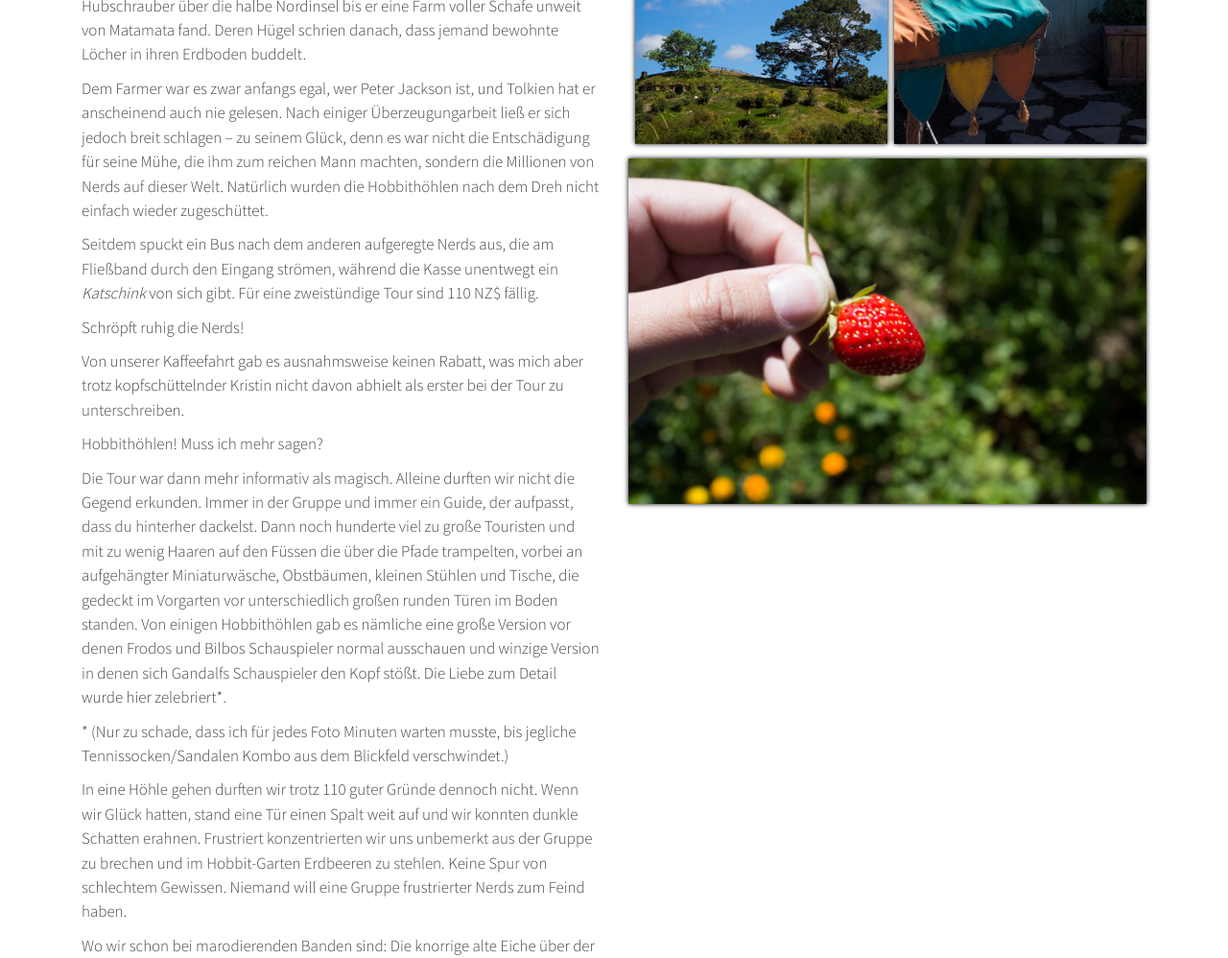
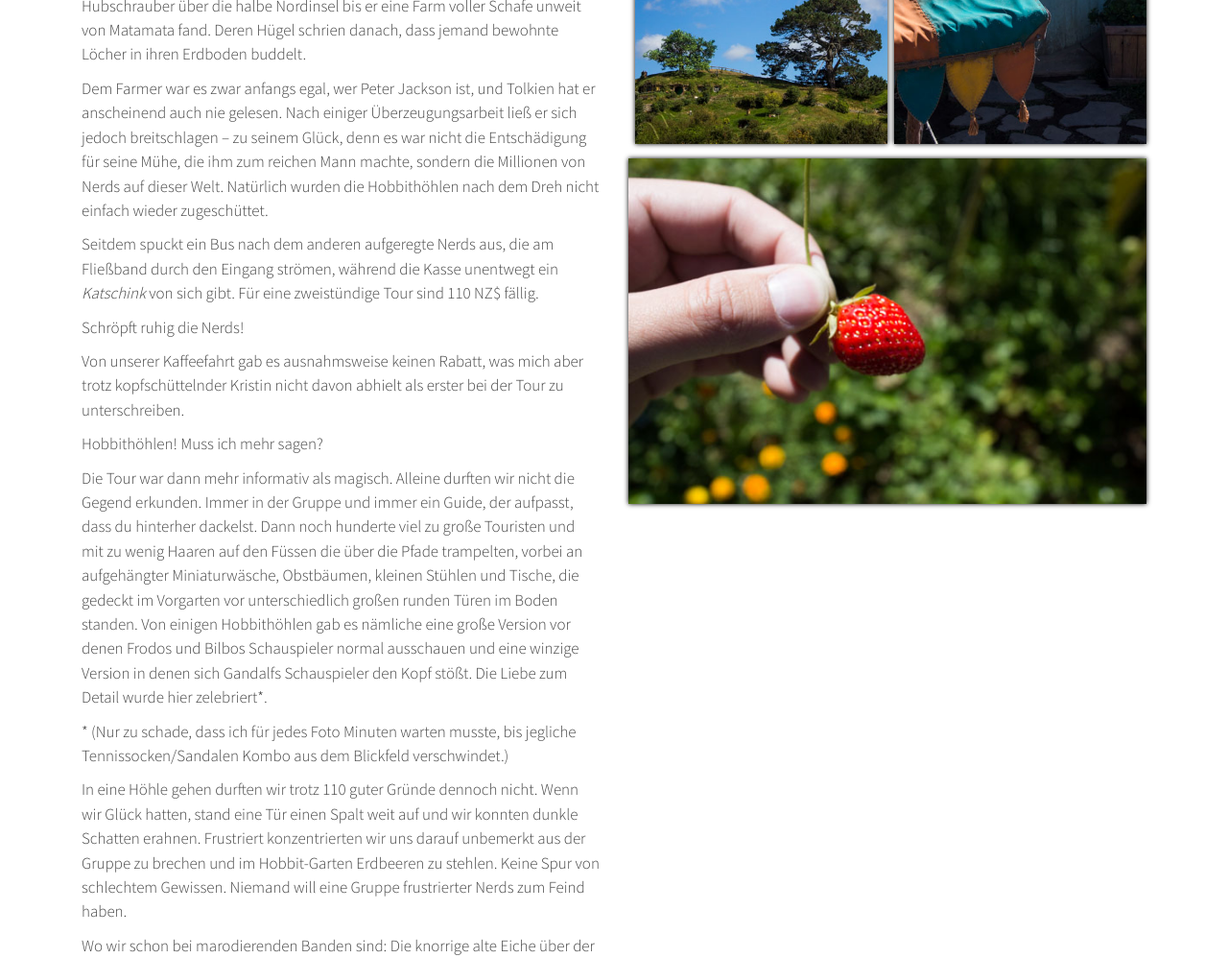
Before and after one commit to maerch/maerchiquidi, a Jekyll site: the page built from _posts/2014-03-03-hobbiton.md, in a window 1280 px wide and 1400 px high, scrolled down 661 px. Shown: the part 179-1177 px from the top of the window at 96% size. Built offline with Jekyll 4.4.1, drawn with Linux system fonts in a browser that asks for light colours; nearby versions of some CDN libraries; comment, search, counter and statistics services are not loaded.

Commit message:
Last changes

```diff
--- a/_posts/2014-03-03-hobbiton.md
+++ b/_posts/2014-03-03-hobbiton.md
@@ -1,19 +1,19 @@
 ---
 layout: posting
-title: Löcher
+title: Erdlöcher
 city: Matamata
 country: New Zealand
 longitude: 175.776461
 latitude: -37.810880
 travelled: {}
-excerpt: Über ein Loch im Boden in dem ein Hobbit lebte und perlzige Füße, als auch Erdbeeren und eine viertel Million falsche Blätter.
+excerpt: Über ein Loch im Boden in dem ein Hobbit lebte und perlzige Füße, als auch Erdbeeren und eine viertel Million falscher Blätter.
 ---
 
 Nachdem Peter Jackson es leid war Filme über crack-süchtige Plüschhasen mit Syphilis zu drehen, widmete er sich größeren Aufgaben. Der Schritt zu Herr der Ringe ist überraschend -- oder auch nicht, denn als bekanntester Filmregisseur aus Neuseeland, kannte er das Land sehr gut, das Tolkien besucht haben muss, bevor er die Welt um Mittelerde beschrieb.
 
 Die Suche nach manchen Kulissen war mehr als offensichtlich -- Mount Ngauruhoe ist nunmal der perfekte Mount Doom -- für andere brauchte es ein wenig länger: Das Auenland braucht Hügel, Bäume und Weiden, aber keine Strommästen oder Häuser im Hintergrund. Jackson flog mit einem Hubschrauber über die halbe Nordinsel bis er eine Farm voller Schafe unweit von Matamata fand. Deren Hügel schrien danach, dass jemand bewohnte Löcher in ihren Erdboden buddelt.
 
-Dem Farmer war es zwar anfangs egal, wer Peter Jackson ist, und Tolkien hat er anscheinend auch nie gelesen. Nach einiger Überzeugungarbeit ließ er sich jedoch breit schlagen -- zu seinem Glück, denn es war nicht die Entschädigung für seine Mühe, die ihm zum reichen Mann machten, sondern die Millionen von Nerds auf dieser Welt. Natürlich wurden die Hobbithöhlen nach dem Dreh nicht einfach wieder zugeschüttet.
+Dem Farmer war es zwar anfangs egal, wer Peter Jackson ist, und Tolkien hat er anscheinend auch nie gelesen. Nach einiger Überzeugungsarbeit ließ er sich jedoch breitschlagen -- zu seinem Glück, denn es war nicht die Entschädigung für seine Mühe, die ihm zum reichen Mann machte, sondern die Millionen von Nerds auf dieser Welt. Natürlich wurden die Hobbithöhlen nach dem Dreh nicht einfach wieder zugeschüttet.
 
 Seitdem spuckt ein Bus nach dem anderen aufgeregte Nerds aus, die am Fließband durch den Eingang strömen, während die Kasse  unentwegt ein *Katschink* von sich gibt. Für eine zweistündige Tour sind 110 NZ$ fällig.
 
@@ -23,10 +23,10 @@
 
 Hobbithöhlen! Muss ich mehr sagen?
 
-Die Tour war dann mehr informativ als magisch. Alleine durften wir nicht die Gegend erkunden. Immer in der Gruppe und immer ein Guide, der aufpasst, dass du hinterher dackelst. Dann noch hunderte viel zu große Touristen und mit zu wenig Haaren auf den Füssen die über die Pfade trampelten, vorbei an aufgehängter Miniaturwäsche, Obstbäumen, kleinen Stühlen und Tische, die gedeckt im Vorgarten vor unterschiedlich großen runden Türen im Boden standen. Von einigen Hobbithöhlen gab es nämliche eine große Version vor denen Frodos und Bilbos Schauspieler normal ausschauen und winzige Version in denen sich Gandalfs Schauspieler den Kopf stößt. Die Liebe zum Detail wurde hier zelebriert\*.
+Die Tour war dann mehr informativ als magisch. Alleine durften wir nicht die Gegend erkunden. Immer in der Gruppe und immer ein Guide, der aufpasst, dass du hinterher dackelst. Dann noch hunderte viel zu große Touristen und mit zu wenig Haaren auf den Füssen die über die Pfade trampelten, vorbei an aufgehängter Miniaturwäsche, Obstbäumen, kleinen Stühlen und Tische, die gedeckt im Vorgarten vor unterschiedlich großen runden Türen im Boden standen. Von einigen Hobbithöhlen gab es nämliche eine große Version vor denen Frodos und Bilbos Schauspieler normal ausschauen und eine winzige Version in denen sich Gandalfs Schauspieler den Kopf stößt. Die Liebe zum Detail wurde hier zelebriert\*.
 
 \* (Nur zu schade, dass ich für jedes Foto Minuten warten musste, bis jegliche Tennissocken/Sandalen Kombo aus dem Blickfeld verschwindet.)
 
-In eine Höhle gehen durften wir trotz 110 guter Gründe dennoch nicht. Wenn wir Glück hatten, stand eine Tür einen Spalt weit auf und wir konnten dunkle Schatten erahnen. Frustriert konzentrierten wir uns unbemerkt aus der Gruppe zu brechen und im Hobbit-Garten Erdbeeren zu stehlen. Keine Spur von schlechtem Gewissen. Niemand will eine Gruppe frustrierter Nerds zum Feind haben.
+In eine Höhle gehen durften wir trotz 110 guter Gründe dennoch nicht. Wenn wir Glück hatten, stand eine Tür einen Spalt weit auf und wir konnten dunkle Schatten erahnen. Frustriert konzentrierten wir uns darauf unbemerkt aus der Gruppe zu brechen und im Hobbit-Garten Erdbeeren zu stehlen. Keine Spur von schlechtem Gewissen. Niemand will eine Gruppe frustrierter Nerds zum Feind haben.
 
 Wo wir schon bei marodierenden Banden sind: Die knorrige alte Eiche über der Beutlin-Höhle ist übrigens gar kein echter Baum und wurde in studentischer Handarbeit mit gut einer Viertel-Million künstlicher Blätter aus Taiwan bestückt. Da der Wind einige davon durch die Gegend pustet und ich lange Arme habe, die durch die kleinen Zäune greifen können, bin ich jetzt stolzer Besitzer einer orginalen "Herr der Ringe"-Filmrequisite. Falls das mit dem Arbeitslosengeld nicht klappt, verkauf ich die dann bei eBay.
```
Also changed, not shown: _posts/2014-02-26-auckland.md (+4 -4 lines), _posts/2014-03-19-kepler.md (+15 -13 lines), img/2014-03-03-hobbiton.jpg.
